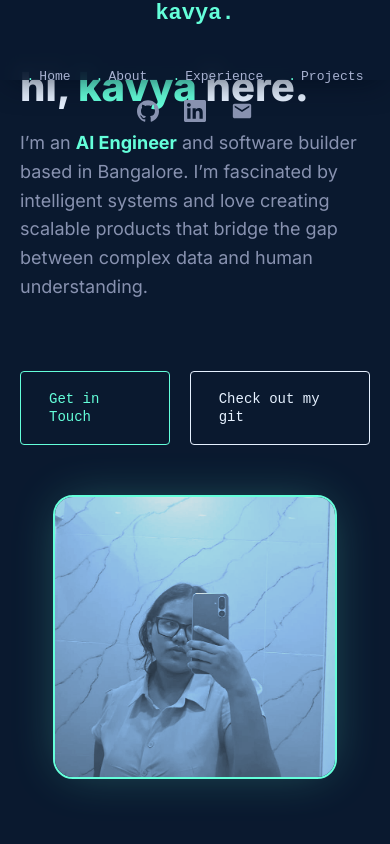
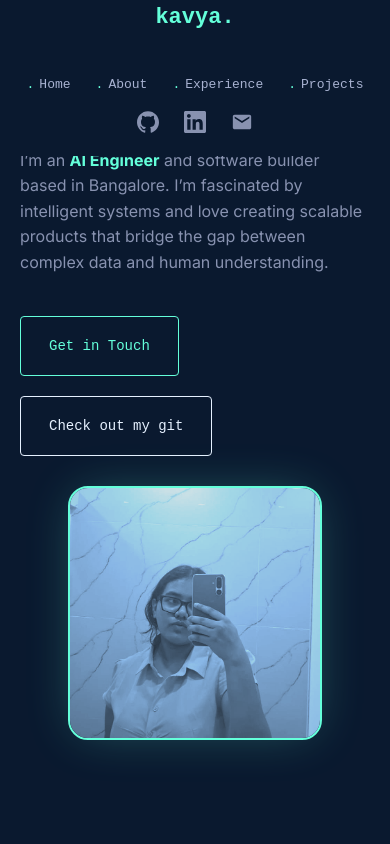
Before and after one commit to Kavya291/portfolio, a React (Vite) app: page / in a window 390 px wide. Shown: the top 844 px of the page. Built offline with nearby package versions, Linux system fonts and the light colour scheme.

Commit message:
made it mobile compatible

```diff
--- a/src/Hero.jsx
+++ b/src/Hero.jsx
@@ -10,33 +10,13 @@ const Hero = () => {
       padding: '0 20px'
     }}>
 
-      {/* This "hero-layout" class connects to the CSS we just added.
-        It forces the Side-by-Side layout on Desktop and Stack on Mobile.
-      */}
-      <div className="hero-layout" style={{
-        display: 'flex',
-        alignItems: 'center',
-        justifyContent: 'space-between',
-        width: '100%',
-        maxWidth: '1200px',
-        gap: '50px'
-      }}>
+      {/* Use CSS class for layout */}
+      <div className="hero-layout">
 
-        {/* LEFT SIDE: The Image (Photo Left) */}
-        <div style={{
-          flex: '1',
-          display: 'flex',
-          justifyContent: 'center', // Centers image in its column
-          position: 'relative'
-        }}>
+        {/* LEFT SIDE: Image */}
+        <div className="hero-image-container">
           <div className="profile-image-wrapper" style={{
-            borderRadius: '20px',
-            overflow: 'hidden',
             boxShadow: '0 0 50px -10px rgba(100, 255, 218, 0.3)',
-            border: '2px solid var(--green)',
-            position: 'relative',
-            zIndex: 1,
-            // Width/Height are now handled by the CSS class 'profile-image-wrapper'
           }}>
              <img
               src="/kavya_.jpeg"
@@ -54,14 +34,11 @@ const Hero = () => {
           </div>
         </div>
 
-        {/* RIGHT SIDE: The Text (Intro Right) */}
-        <div style={{ flex: '1.2' }}>
-
+        {/* RIGHT SIDE: Text */}
+        <div className="hero-text">
           <h1 style={{
             fontSize: 'clamp(40px, 6vw, 80px)',
             fontWeight: '800',
-            color: 'var(--white)',
-            lineHeight: '1.1',
             marginBottom: '20px',
             fontFamily: 'Inter, sans-serif'
           }}>
@@ -71,18 +48,14 @@ const Hero = () => {
           <p style={{
             fontSize: '18px',
             color: 'var(--slate)',
-            lineHeight: '1.6',
+            marginBottom: '40px',
             maxWidth: '540px'
           }}>
             I’m an <b style={{ color: 'var(--green)' }}>AI Engineer</b> and software builder based in Bangalore.
             I’m fascinated by intelligent systems and love creating scalable products that bridge the gap between complex data and human understanding.
-            <br /><br />
           </p>
 
-          {/* Buttons */}
-          <div style={{ marginTop: '40px', display: 'flex', gap: '20px' }}>
-
-            {/* Directs to Gmail Web Compose */}
+          <div style={{ display: 'flex', gap: '20px', flexWrap: 'wrap' }}>
             <a href="https://mail.google.com/mail/?view=cm&fs=1&to=kavya200267@gmail.com" target="_blank" rel="noreferrer" style={{
               padding: '18px 28px',
               border: '1px solid var(--green)',
@@ -90,13 +63,10 @@ const Hero = () => {
               borderRadius: '4px',
               fontSize: '14px',
               fontFamily: 'var(--font-mono)',
-              textDecoration: 'none',
-              cursor: 'pointer',
-              backgroundColor: 'transparent'
+              textDecoration: 'none'
             }}>
               Get in Touch
             </a>
-
             <a href="https://github.com/Kavya291" target="_blank" rel="noreferrer" style={{
               padding: '18px 28px',
               border: '1px solid var(--white)',
@@ -104,8 +74,7 @@ const Hero = () => {
               borderRadius: '4px',
               fontSize: '14px',
               fontFamily: 'var(--font-mono)',
-              textDecoration: 'none',
-              cursor: 'pointer'
+              textDecoration: 'none'
             }}>
               Check out my git
             </a>
--- a/src/Projects.jsx
+++ b/src/Projects.jsx
@@ -48,14 +48,8 @@ const Projects = () => {
         }}></div>
       </div>
 
-      {/* PROJECT GRID - Adjusted for Laptops */}
-      <div style={{
-        display: 'grid',
-        /* CHANGED: Lowered min-width from 320px to 270px so 3 cards fit on laptops */
-        gridTemplateColumns: 'repeat(auto-fit, minmax(270px, 1fr))',
-        gap: '20px',
-        justifyContent: 'center'
-      }}>
+      {/* PROJECT GRID - Using CSS Class 'projects-grid' for Mobile Control */}
+      <div className="projects-grid">
         {projects.map((project, i) => (
           <div key={i} className="project-card" style={{
             backgroundColor: 'var(--light-navy)',
--- a/src/index.css
+++ b/src/index.css
@@ -18,33 +18,21 @@ body {
   background-color: var(--navy);
   color: var(--slate);
   font-family: 'Inter', sans-serif;
-  line-height: 1.3;
-  overflow-x: hidden;
+  line-height: 1.6; /* Increased line-height to prevent text merging */
+  overflow-x: hidden; /* Prevents side-scrolling issues */
 }
 
 h1, h2, h3, h4, h5, h6 {
   color: var(--white);
   margin: 0;
+  line-height: 1.1;
 }
 
-button {
-  cursor: pointer;
-}
+button { cursor: pointer; }
+html { scroll-behavior: smooth; }
+#root { width: 100%; margin: 0 auto; }
 
-html {
-  scroll-behavior: smooth;
-}
-
-/* --- LAYOUT UTILITIES --- */
-
-/* Limits maximum spread on ultra-wide monitors */
-#root {
-  width: 100%;
-  max-width: 1600px;
-  margin: 0 auto;
-}
-
-/* Base Section Style (Vertical centering for About/Exp/Projects) */
+/* --- 1. GLOBAL SECTION STYLES --- */
 section {
   min-height: 100vh;
   display: flex;
@@ -55,7 +43,6 @@ section {
   box-sizing: border-box;
 }
 
-/* Content Width Limiter (Used in About, Exp, Projects) */
 .section-content {
   width: 100%;
   max-width: 1000px;
@@ -63,95 +50,102 @@ section {
   padding: 0 20px;
 }
 
-/* Big Screen Adjustment */
-@media (min-width: 1600px) {
-  .section-content {
-    max-width: 1400px; /* Wider content on big screens */
-  }
-  .section-content p, .section-content li {
-    font-size: 20px !important; /* Larger text */
-  }
+/* --- 2. HERO LAYOUT --- */
+.hero-layout {
+  display: flex;
+  align-items: center;
+  justify-content: space-between;
+  gap: 50px;
+  max-width: 1200px;
+  width: 100%;
 }
 
-/* --- HOME / HERO LAYOUT (Specific Fixes) --- */
+.hero-text { flex: 1.2; }
+.hero-image-container { flex: 1; display: flex; justify-content: center; }
 
-/* Default Desktop: Side-by-Side */
-.hero-layout {
-  flex-direction: row;
-  text-align: left;
-}
-
-/* Image Wrapper Default */
 .profile-image-wrapper {
   width: 350px;
   height: 350px;
+  border-radius: 20px;
+  overflow: hidden;
+  border: 2px solid var(--green);
+  position: relative;
+  z-index: 1;
 }
 
-/* --- MOBILE RESPONSIVENESS --- */
+/* --- 3. PROJECT GRID --- */
+.projects-grid {
+  display: grid;
+  grid-template-columns: repeat(auto-fit, minmax(280px, 1fr)); /* Desktop Grid */
+  gap: 20px;
+  justify-content: center;
+}
+
+/* --- 4. STICKY NAVBAR --- */
+.nav-container {
+  position: fixed;
+  top: 0; left: 0; width: 100%;
+  z-index: 1000;
+  background-color: rgba(10, 25, 47, 0.9);
+  backdrop-filter: blur(10px);
+  padding: 0 50px;
+  height: 80px;
+  box-sizing: border-box;
+  display: flex;
+  justify-content: space-between;
+  align-items: center;
+}
+
+/* --- 5. MOBILE FIXES (The Important Part) --- */
 @media (max-width: 768px) {
 
-  /* Reset Section Height */
+  /* Reset Sections for scrolling */
   section {
     min-height: auto;
-    padding-top: 120px;
+    padding-top: 100px;
     padding-bottom: 60px;
-    display: block;
+    display: block; /* Removes flex centering that squishes content */
   }
 
-  /* Force Hero to Stack (Text top, Image bottom) */
-  .hero-layout {
-    flex-direction: column-reverse !important;
-    gap: 40px;
-    text-align: left;
-  }
-
-  .profile-image-wrapper {
-    width: 280px;
-    height: 280px;
-  }
-
+  /* Navbar */
   .nav-container {
     padding: 0 20px;
     height: auto;
     flex-direction: column;
     gap: 15px;
     padding-bottom: 15px;
+    background-color: #0a192f; /* Solid color to prevent text bleed-through */
   }
 
-  .social-icons {
-    display: none;
+  /* Hero: Stack items vertically */
+  .hero-layout {
+    flex-direction: column-reverse; /* Text Top, Image Bottom */
+    gap: 30px;
+    text-align: left;
   }
+
+  .profile-image-wrapper {
+    width: 250px; /* Smaller image */
+    height: 250px;
+    margin-bottom: 20px;
+  }
+
+  /* Projects: Force Single Column */
+  .projects-grid {
+    grid-template-columns: 1fr; /* Force 1 card per row */
+  }
+
+  /* Text Sizing */
+  h1 { font-size: 40px !important; }
+  p { font-size: 16px !important; }
+
+  /* Hide Social Icons on Mobile Header */
+  .social-icons { display: none; }
 }
 
-/* --- STICKY NAVBAR --- */
-.nav-container {
-  position: fixed;
-  top: 0;
-  left: 0;
-  width: 100%;
-  z-index: 1000;
-  background-color: rgba(10, 25, 47, 0.85);
-  backdrop-filter: blur(10px);
-  box-shadow: 0 10px 30px -10px rgba(2, 12, 27, 0.7);
-  padding: 0 50px;
-  height: 80px;
-  box-sizing: border-box;
+/* --- 6. BIG SCREENS --- */
+@media (min-width: 1600px) {
+  #root { max-width: 1600px; }
+  .section-content { max-width: 1400px; }
+  .section-content p, .section-content li { font-size: 20px !important; }
 }
-
-/* --- EXPERIENCE TABS (Mobile) --- */
-@media (max-width: 600px) {
-  .experience-inner {
-    flex-direction: column;
-  }
-  .tab-list {
-    flex-direction: row !important;
-    overflow-x: auto;
-    margin-bottom: 30px;
-    border-bottom: 2px solid #233554;
-    min-width: auto !important;
-  }
-  .tab-list button {
-    border-left: none !important;
-    min-width: 120px;
-  }
-}
```
